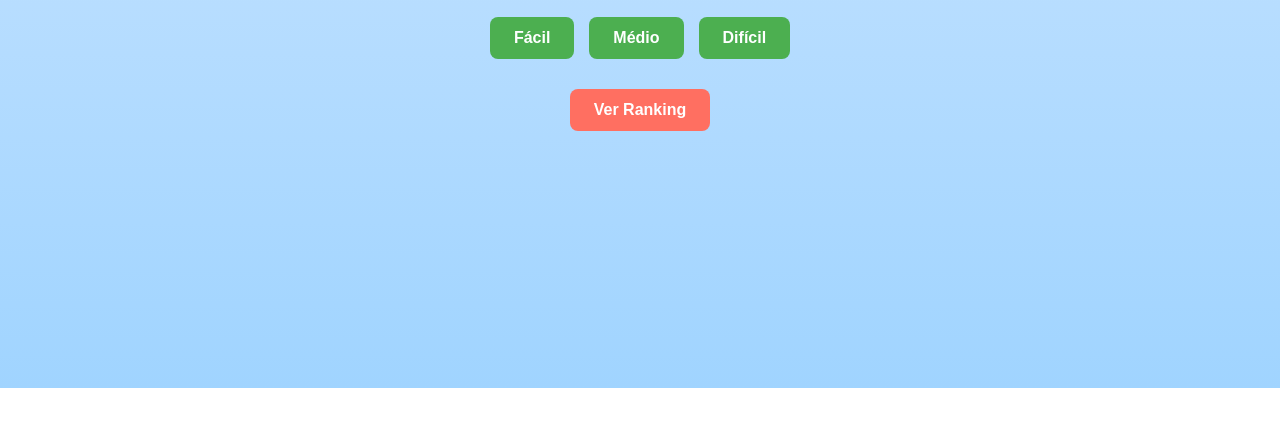
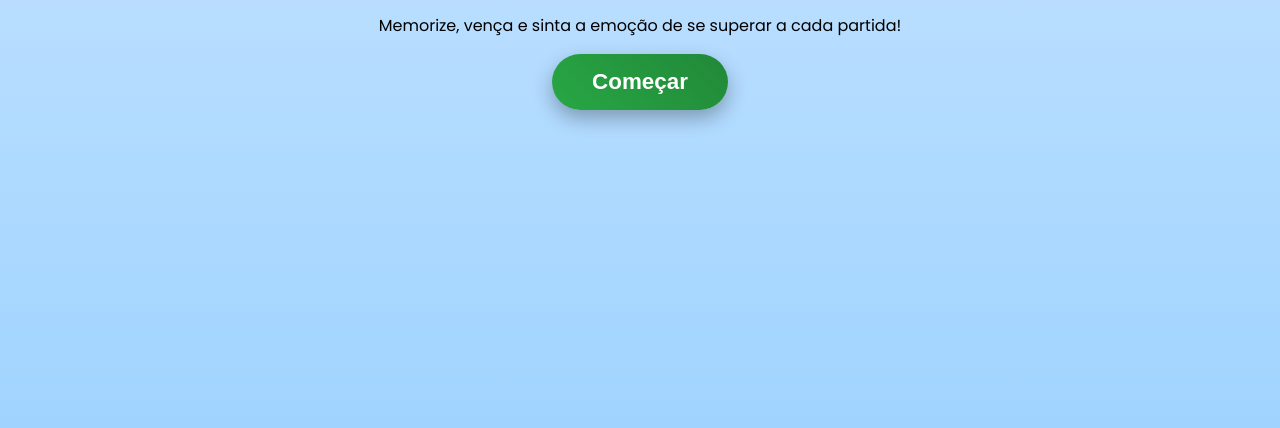
Before and after one commit to AlexandreMoreiraC/momory, a website built with Vite: page index.html in a window 1280 px wide. Shown: the part 412-840 px from the top of the page. Before the commit the page ends 800 px from the top, so only its background shows below. Built offline with nearby package versions, Linux system fonts and the light colour scheme.

Commit message:
atualizacao1

```diff
--- a/index.html
+++ b/index.html
@@ -7,10 +7,14 @@
 </head>
 <body>
 
-  <!-- Tela Inicial -->
+  <div id="home-screen">
+  <h1>🎮 Jogo da Memória</h1>
+  <p>Memorize, vença e sinta a emoção de se superar a cada partida!</p>
+  <button id="go-to-start">Começar</button>
+</div>
 <!-- Tela Inicial -->
-<div id="start-screen">
-  <h1>Jogo da Memória</h1>
+<div id="start-screen" class="hidden">
+  <h1>Digite seu nome</h1>
   <input type="text" id="player-name" placeholder="Digite seu nome">
   <div id="difficulty">
     <button data-time="120">Fácil</button>
--- a/src/script.js
+++ b/src/script.js
@@ -29,6 +29,15 @@ let timeLeft = 0;
 let initialTime = 0;
 let countdownInterval;
 let playerName = "";
+
+const homeScreen = document.getElementById("home-screen");
+const goToStartBtn = document.getElementById("go-to-start");
+
+goToStartBtn.addEventListener("click", () => {
+  homeScreen.classList.add("hidden");
+  startScreen.classList.remove("hidden");
+});
+
 
 // Sons (coloque dentro de public/assets)
 const flipSound = new Audio("/assets/flip.mp3");
--- a/style.css
+++ b/style.css
@@ -14,6 +14,56 @@ body {
   text-align: center;
   box-sizing: border-box;
 }
+#home-screen, #start-screen {
+  display: flex;
+  flex-direction: column;
+  align-items: center;
+  justify-content: center;
+  height: 100vh;
+  text-align: center;
+  padding: 20px;
+  color: #000000;
+}
+
+#home-screen button {
+  padding: 15px 40px;
+  font-size: 1.4rem;
+  font-weight: 700;
+  background: linear-gradient(45deg, #28a745, #218838);
+  color: #fff;
+  border: none;
+  border-radius: 50px;
+  cursor: pointer;
+  box-shadow: 0 8px 20px rgba(0,0,0,0.3);
+  transition: all 0.3s ease;
+}
+
+#home-screen button:hover {
+  background: linear-gradient(45deg, #218838, #28a745);
+  transform: scale(1.05) translateY(-3px);
+  box-shadow: 0 12px 25px rgba(0,0,0,0.4);
+}
+
+#home-screen button:active {
+  transform: scale(0.98);
+  box-shadow: 0 6px 15px rgba(0,0,0,0.3);
+}
+
+/* Responsividade */
+@media(max-width: 768px) {
+  #home-screen button {
+    font-size: 1.2rem;
+    padding: 12px 35px;
+  }
+}
+
+@media(max-width: 480px) {
+  #home-screen button {
+    font-size: 1rem;
+    padding: 10px 30px;
+  }
+}
+
 
 /* Telas */
 #start-screen, #game-screen, #ranking-screen {
@@ -54,19 +104,21 @@ body {
 }
 
 #difficulty button, #go-to-ranking, #restart, #back-to-start, #restart-ranking {
-  padding: 12px 24px;
-  font-size: 16px;
-  font-weight: bold;
+  padding: 10px 30px;
+  font-size: 1.4rem;
+  font-weight: 700;
+  color: #fff;
   border: none;
-  border-radius: 8px;
+  border-radius: 50px;
   cursor: pointer;
+  box-shadow: 0 8px 20px rgba(0,0,0,0.3);
   transition: all 0.3s ease;
 }
 
 /* Diferentes cores para botões */
 #difficulty button { background-color: #4caf50; color: #fff; }
 #difficulty button:hover { background-color: #45a049; transform: translateY(-2px); }
-#go-to-ranking { background-color: #ff6f61; color: #fff; margin-top: 10px; }
+#go-to-ranking { background-color: #095ec7; color: #fff; margin-top: 10px; }
 #go-to-ranking:hover { background-color: #ff4b3a; transform: translateY(-2px); }
 #restart { background: #e74c3c; color: white; }
 #restart:hover { background: #c0392b; }
```
